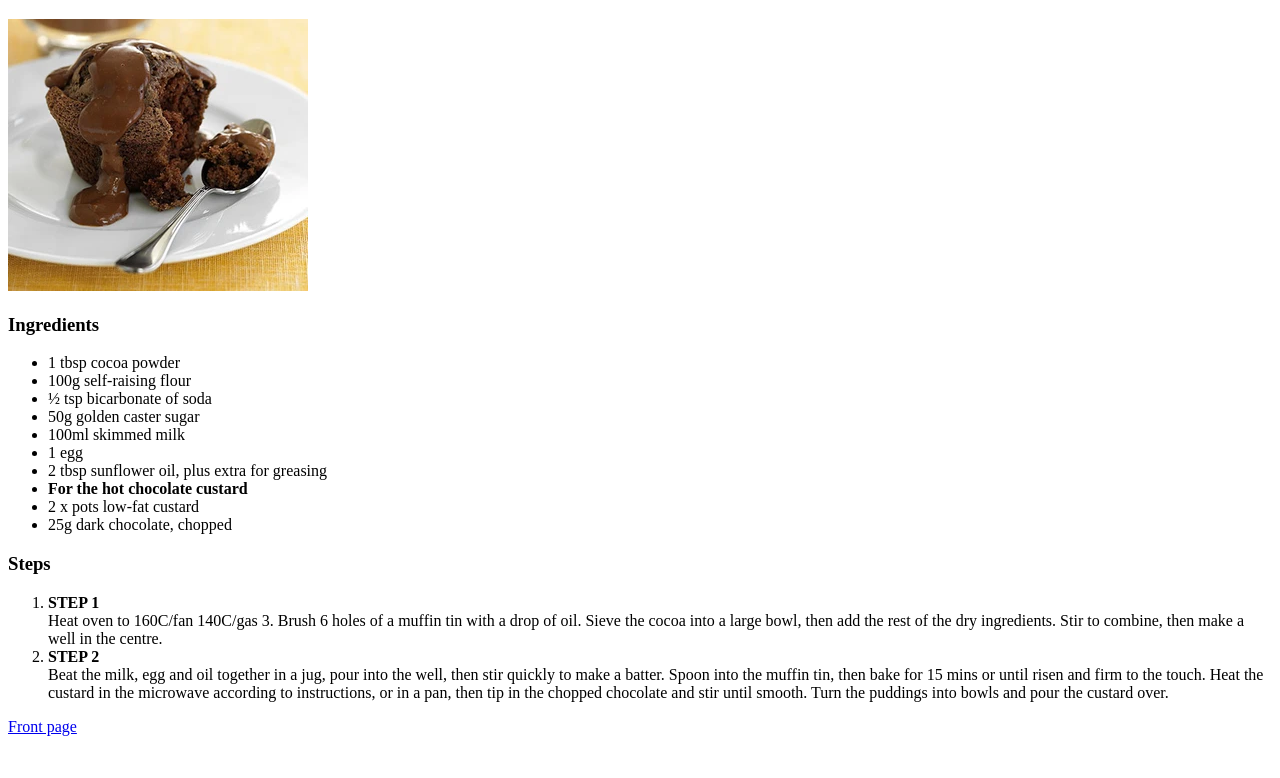
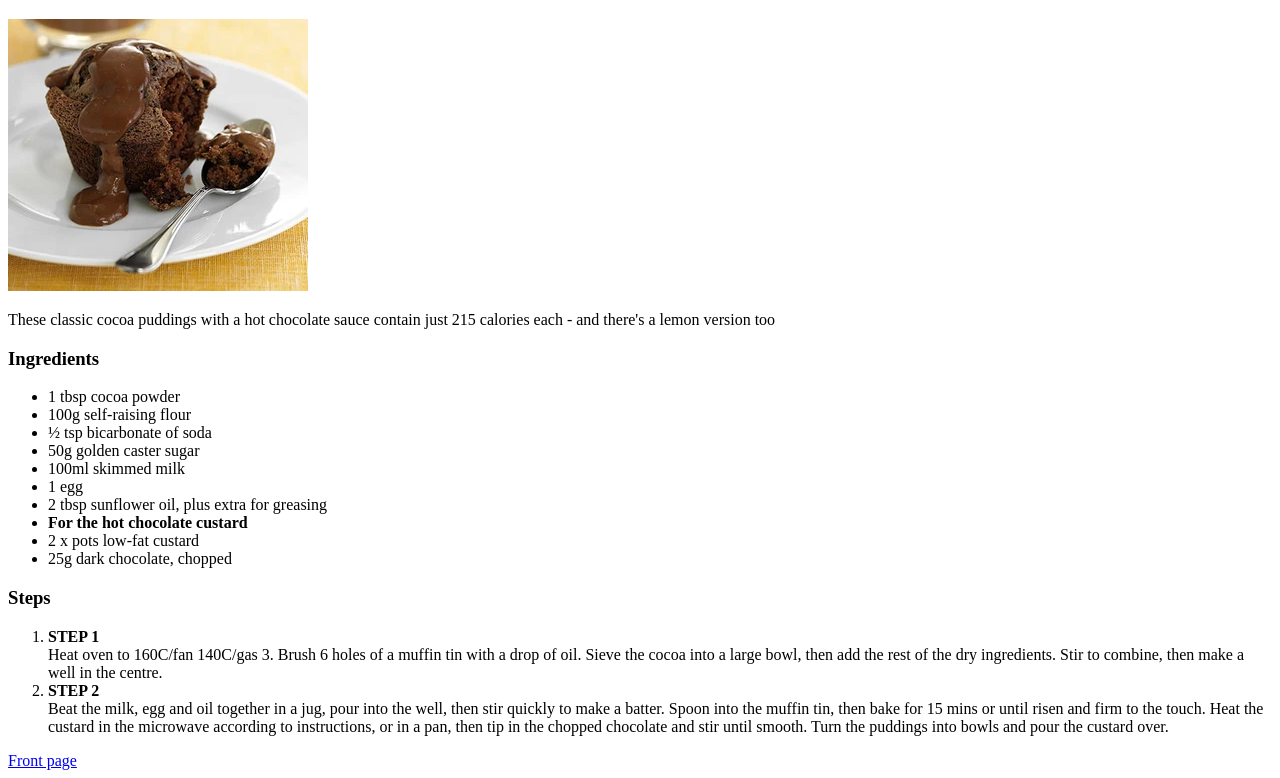
Before and after one commit to Bielec92/odin-recipes, a plain HTML site: page pages/chocolatemuffins.html in a window 1280 px wide. Shown: the part 61-839 px from the top of the page. Before the commit the page ends 805 px from the top, so only its background shows below. Drawn offline with Linux system fonts and the light colour scheme.

Commit message:
Dodanie opisu na stronie chocolate muffins

```diff
--- a/pages/chocolatemuffins.html
+++ b/pages/chocolatemuffins.html
@@ -7,7 +7,7 @@
     <body>
         <h1>Chocolate muffins with hot chocolate custard</h1>
         <img src="../img/chocolate-muffins.webp" alt="muffins">
-        <p></p>
+        <p>These classic cocoa puddings with a hot chocolate sauce contain just 215 calories each - and there's a lemon version too</p>
         <h3>Ingredients</h3>
         <ul>
             <li>1 tbsp cocoa powder</li>
```
